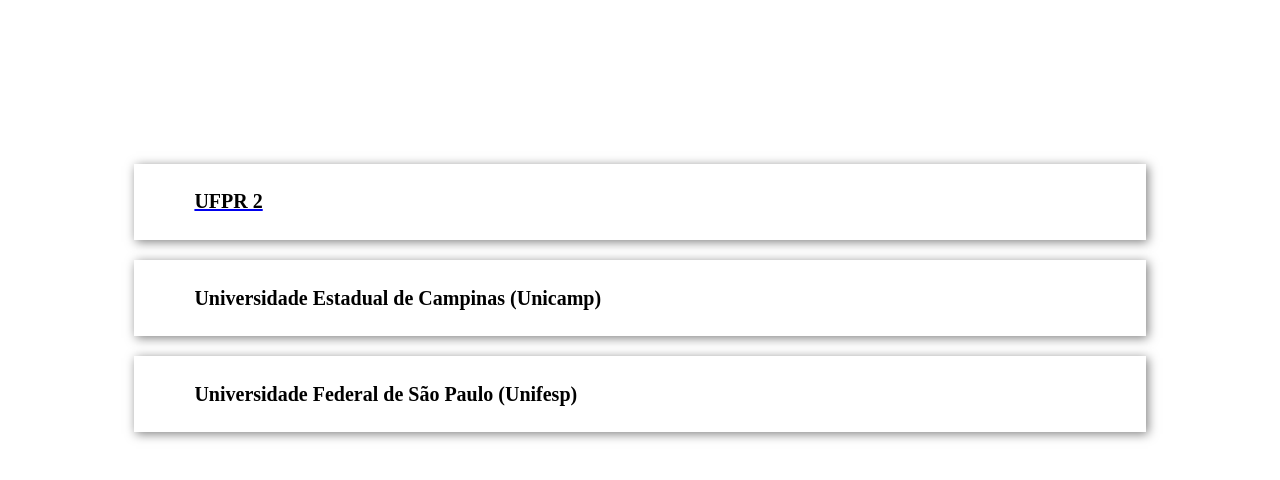
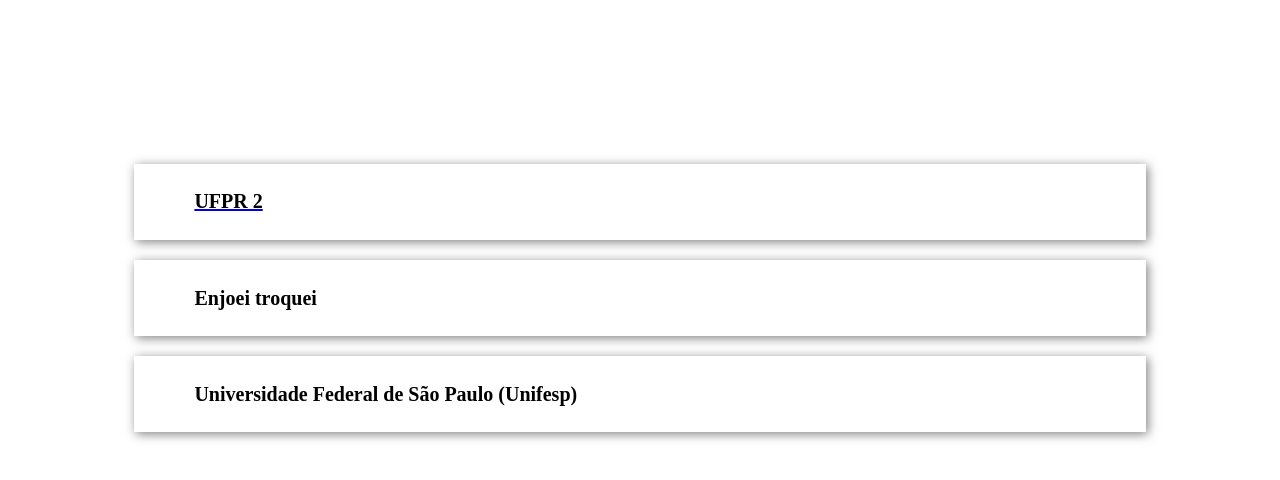
Before and after one commit to lucas231090/escolas, a website: page vercel/public/ines/index.html in a window 1280 px wide. Drawn offline with Linux system fonts and the light colour scheme.

Commit message:
refatorando pagina index escolas

```diff
--- a/vercel/public/ines/index.html
+++ b/vercel/public/ines/index.html
@@ -17,7 +17,7 @@
 		</div>
 		<div class="card">
 		  <div class="card-content">
-			<h2 href="www.unicamp.br" class="card-title">Universidade Estadual de Campinas (Unicamp)</h2>
+			<h2 href="www.unicamp.br" class="card-title">Enjoei troquei</h2>
 		  </div>
 		</div>
 		<div class="card">
```
